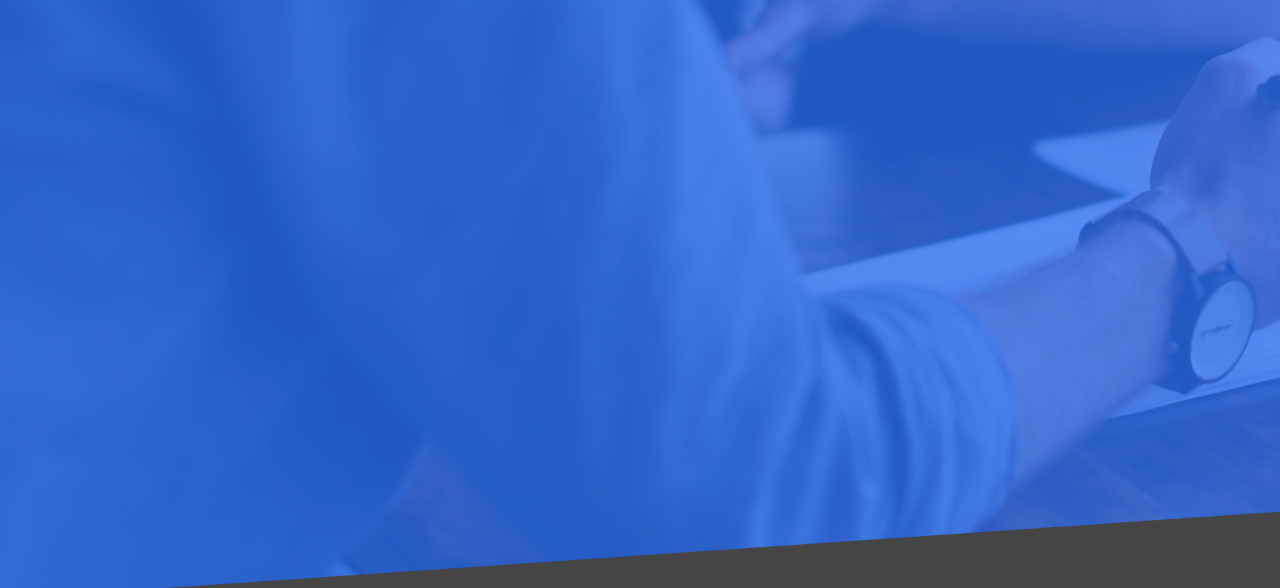
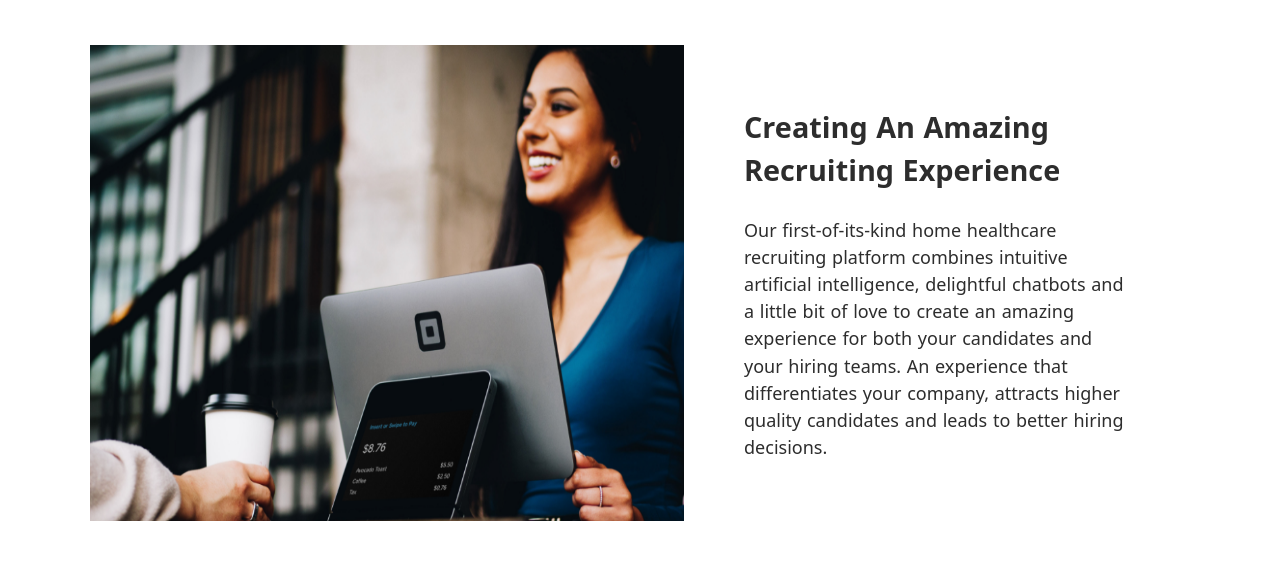
Before and after one commit to konchak007/Gatsby-char, a Gatsby site: page / in a window 1280 px wide. Shown: the part 1546-2134 px from the top of the page. Built offline with nearby package versions, Linux system fonts and the light colour scheme; Gatsby itself is replaced by a stand-in of ours; a web font is replaced by a local one.

Commit message:
add responsive blocks

```diff
--- a/src/components/Footer/Footer.js
+++ b/src/components/Footer/Footer.js
@@ -3,9 +3,6 @@ import React from "react";
 import styled from "styled-components";
 
 import footerBottomBackground from "../../images/black.png";
-import footerUpperBackground from "../../images/ourvalues.png";
-
-import SectionOurValues from "./OurValues/SectionOurValues";
 
 import Terms from "./Terms";
 import FooterNav from "./FooterNav/FooterNav";
@@ -13,19 +10,13 @@ import FooterNav from "./FooterNav/FooterNav";
 const FooterBottomBackground = styled.div`
   height: 500px;
   background: url(${footerBottomBackground});
+  background-repeat: no-repeat;
   background-size: cover;
 
+  margin-top: -10em;
   z-index: 1;
 `;
-const FooterUpperBackground = styled.div`
-  height: 1450px;
-  background-size: cover;
-  background: url(${footerUpperBackground});
 
-  display: flex;
-  flex-direction: column;
-  justify-content: flex-end;
-`;
 const FooterWrapper = styled.div`
   padding: 100px 7% 20px;
   height: 100%;
@@ -35,15 +26,12 @@ const FooterWrapper = styled.div`
 
 const Footer = () => (
   <footer>
-    <FooterUpperBackground>
-      {/* <SectionOurValues /> */}
     <FooterBottomBackground>
       <FooterWrapper>
         <FooterNav />
         <Terms />
       </FooterWrapper>
     </FooterBottomBackground>
-    </FooterUpperBackground>
   </footer>
 );
 
--- a/src/components/MainContent/FirstSection/FirstSection.js
+++ b/src/components/MainContent/FirstSection/FirstSection.js
@@ -5,26 +5,30 @@ import data from "./data";
 
 const MainBlock = styled.div`
   display: flex;
-  text-align: left;
-  justify-content: center;
-  margin: 58px 0;
-  background-color: #f0fcee;
-  height: 30vw;
+  margin: 3rem 0;
 
-  flex-direction: ${(props) => (!(props.id % 2) ? "row" : "row-reverse")};
+  @media (max-width: 1150px) {
+    flex-direction: column;
+    align-items: center;
+  }
 `;
 const Paragraph = styled.div`
-  display: flex;
-  flex-direction: column;
-  justify-content: center;
   color: #2d2d2d;
   margin: 60px;
+  width: 46%;
+
+  @media (max-width: 1150px) {
+    width: 100%;
+  }
 `;
 const ParagraphText = styled.p`
   margin-top: 25px;
 `;
 const Img = styled.img`
   width: 54%;
+  @media (max-width: 1150px) {
+    width: 100%;
+  }
 `;
 const FirstSection = () => {
   return (
--- a/src/components/MainContent/MainContent.js
+++ b/src/components/MainContent/MainContent.js
@@ -3,17 +3,33 @@ import styled from "styled-components";
 
 import FirstSection from "./FirstSection/FirstSection";
 import SecondSection from "./SecondSection/SecondSection";
+import OurValuesSection from "./OurValuesSection/SectionOurValues";
+import footerUpperBackground from "../../images/ourvalues1.png";
 
 const Wrapper = styled.div`
-  padding: 0 7%;
+  padding: 50% 7%;
+`;
+const Background = styled.div`
+  height: 80vw;
+
+  background: url(${footerUpperBackground});
+
+  background-position: top center;
+  background-size: cover;
+  background-repeat: no-repeat;
+
+  @media (max-width: 810px) {
+    height: 100%;
+  }
 `;
 
 const MainContent = () => (
   <main>
     <Wrapper>
-      {/* <FirstSection /> */}
+      <FirstSection />
       <SecondSection />
     </Wrapper>
+    {/* <Background> <OurValuesSection /> </Background> */}
   </main>
 );
 export default MainContent;
--- a/src/components/Footer/OurValues/SectionOurValues.js
+++ b/src/components/MainContent/OurValuesSection/SectionOurValues.js
@@ -4,7 +4,7 @@ import styled from "styled-components";
 import ValueCase from "./ValueCase";
 
 const Wrapper = styled.div`
-  padding: 20% 7% 5%;
+  padding: 15% 7% 5%;
   display: flex;
   flex-direction: column;
   align-items: center;
--- a/src/components/Footer/OurValues/ValueCase.js
+++ b/src/components/MainContent/OurValuesSection/ValueCase.js
@@ -7,10 +7,6 @@ const Case = styled.div`
   display: flex;
   flex-direction: column;
   align-items: center;
-
-  flex-basis: 450px;
-  max-height: 310px;
-  max-width: 450px;
 `;
 const Img = styled.img`
   width: 75px;
--- a/src/components/layout.js
+++ b/src/components/layout.js
@@ -9,9 +9,9 @@ import Footer from "./Footer/Footer";
 const Layout = () => {
   return (
     <>
-      <Header />
+      {/* <Header /> */}
       <MainContent />
-      <Footer />
+      {/* <Footer /> */}
       <GlobalStyle />
     </>
   );
```
Also changed, not shown: src/images/ourvalues.png (deleted), src/images/ourvalues1.png (added). Lines whose indentation alone changed are shown as unchanged.
